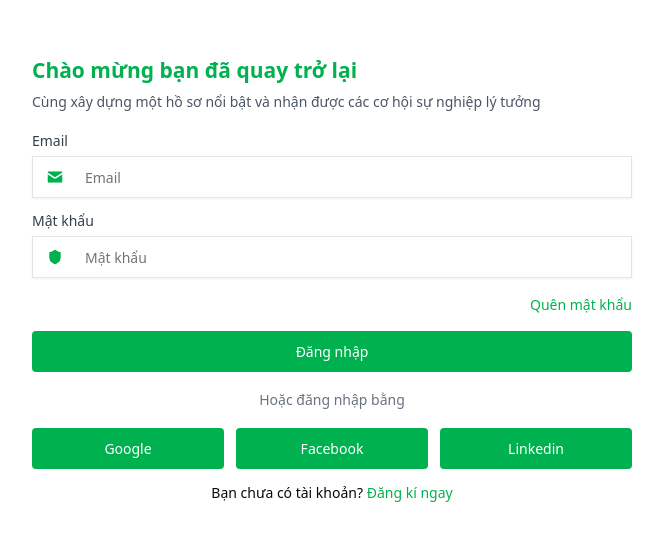
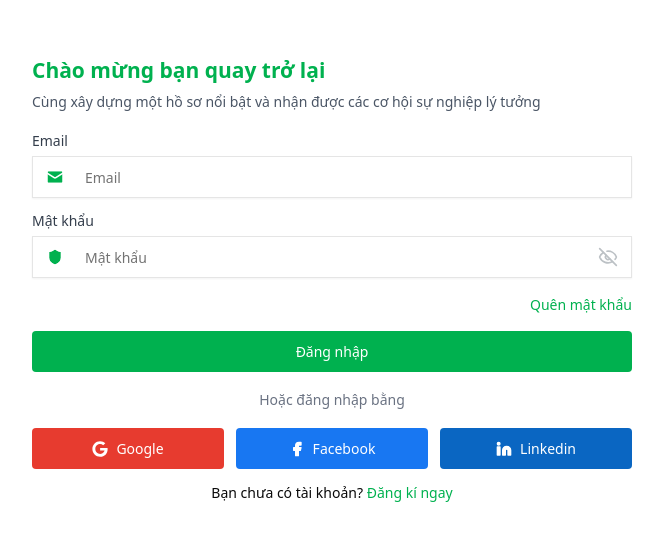
Before and after one commit to Job-Recruitment-Platform/dev-hiring-portal-client, a React (Vite) app: page /auth/login in a window 1280 px wide. Shown: the part 117-658 px from the top of the page, without its empty margins (308-971 px from the left). Built offline with nearby package versions, Linux system fonts and the light colour scheme.

Commit message:
feat: add password visibility toggle for login and register forms

```diff
--- /dev/null
+++ b/src/components/icon/index.tsx
@@ -0,0 +1,5 @@
+export const GoogleIcon = () => (
+   <svg xmlns='http://www.w3.org/2000/svg' viewBox='0 0 512 512'>
+      <path d='M500 261.8C500 403.3 403.1 504 260 504 122.8 504 12 393.2 12 256S122.8 8 260 8c66.8 0 123 24.5 166.3 64.9l-67.5 64.9c-88.3-85.2-252.5-21.2-252.5 118.2 0 86.5 69.1 156.6 153.7 156.6 98.2 0 135-70.4 140.8-106.9l-140.8 0 0-85.3 236.1 0c2.3 12.7 3.9 24.9 3.9 41.4z' />
+   </svg>
+)
--- a/src/pages/auth/auth/login/index.tsx
+++ b/src/pages/auth/auth/login/index.tsx
@@ -11,7 +11,8 @@ import {
 } from '@/components/ui/form'
 import type { LoginType } from '@/types/auth.type'
 import { zodResolver } from '@hookform/resolvers/zod'
-import { MailIcon, ShieldIcon } from 'lucide-react'
+import { EyeIcon, EyeOffIcon, MailIcon, ShieldIcon } from 'lucide-react'
+import { useState } from 'react'
 import { useForm } from 'react-hook-form'
 import { z } from 'zod'
 
@@ -21,6 +22,8 @@ const loginSchema = z.object({
 })
 
 export default function Login() {
+   const [showPassword, setShowPassword] = useState(false)
+
    const form = useForm<LoginType>({
       resolver: zodResolver(loginSchema),
       defaultValues: {
@@ -32,6 +35,8 @@ export default function Login() {
    const onSubmit = (data: LoginType) => {
       console.log('Thông tin đăng nhập:', data)
    }
+
+   const togglePasswordVisibility = () => setShowPassword(!showPassword)
 
    return (
       <div className='w-full'>
@@ -65,8 +70,17 @@ export default function Login() {
                            <FormInput
                               {...field}
                               placeholder='Mật khẩu'
-                              type='password'
+                              type={showPassword ? 'text' : 'password'}
                               leftIcon={<FilledIcons icon={ShieldIcon} fill='#00b14f' size={20} />}
+                              rightIcons={
+                                 <button type='button' onClick={togglePasswordVisibility}>
+                                    {showPassword ? (
+                                       <EyeIcon size={20} color='#bcc1c5' />
+                                    ) : (
+                                       <EyeOffIcon size={20} color='#bcc1c5' />
+                                    )}
+                                 </button>
+                              }
                            />
                         </FormControl>
                         <FormMessage />
--- a/src/pages/auth/auth/register/index.tsx
+++ b/src/pages/auth/auth/register/index.tsx
@@ -11,7 +11,8 @@ import {
 } from '@/components/ui/form'
 import type { RegisterType } from '@/types/auth.type'
 import { zodResolver } from '@hookform/resolvers/zod'
-import { EyeOffIcon, MailIcon, ShieldIcon, UserIcon } from 'lucide-react'
+import { EyeIcon, EyeOffIcon, MailIcon, ShieldIcon, UserIcon } from 'lucide-react'
+import { useState } from 'react'
 import { useForm } from 'react-hook-form'
 import { z } from 'zod'
 
@@ -33,6 +34,9 @@ const registerSchema = z
 type RegisterFormType = RegisterType & { repassword: string }
 
 export default function Register() {
+   const [showPassword, setShowPassword] = useState(false)
+   const [showRePassword, setShowRePassword] = useState(false)
+
    const form = useForm<RegisterFormType>({
       resolver: zodResolver(registerSchema),
       defaultValues: {
@@ -48,6 +52,9 @@ export default function Register() {
       const { repassword, ...registerData } = data
       console.log('Thông tin đăng ký:', registerData)
    }
+
+   const togglePasswordVisibility = () => setShowPassword(!showPassword)
+   const toggleRePasswordVisibility = () => setShowRePassword(!showRePassword)
 
    return (
       <div className='w-full'>
@@ -99,11 +106,15 @@ export default function Register() {
                            <FormInput
                               {...field}
                               placeholder='Mật khẩu'
-                              type='password'
+                              type={showPassword ? 'text' : 'password'}
                               leftIcon={<FilledIcons icon={ShieldIcon} fill='#00b14f' size={20} />}
                               rightIcons={
-                                 <button type='button'>
-                                    <EyeOffIcon size={20} color='#bcc1c5' />
+                                 <button type='button' onClick={togglePasswordVisibility}>
+                                    {showPassword ? (
+                                       <EyeIcon size={20} color='#bcc1c5' />
+                                    ) : (
+                                       <EyeOffIcon size={20} color='#bcc1c5' />
+                                    )}
                                  </button>
                               }
                            />
@@ -124,11 +135,15 @@ export default function Register() {
                            <FormInput
                               {...field}
                               placeholder='Nhập lại mật khẩu'
-                              type='password'
+                              type={showRePassword ? 'text' : 'password'}
                               leftIcon={<FilledIcons icon={ShieldIcon} fill='#00b14f' size={20} />}
                               rightIcons={
-                                 <button type='button'>
-                                    <EyeOffIcon size={20} color='#bcc1c5' />
+                                 <button type='button' onClick={toggleRePasswordVisibility}>
+                                    {showRePassword ? (
+                                       <EyeIcon size={20} color='#bcc1c5' />
+                                    ) : (
+                                       <EyeOffIcon size={20} color='#bcc1c5' />
+                                    )}
                                  </button>
                               }
                            />
--- a/src/pages/auth/index.tsx
+++ b/src/pages/auth/index.tsx
@@ -1,11 +1,21 @@
 import Button from '@/components/button/Button'
-import { Outlet } from 'react-router-dom'
+import { GoogleIcon } from '@/components/icon'
+import { FacebookIcon, LinkedinIcon } from 'lucide-react'
+import { Link, Outlet, useLocation } from 'react-router-dom'
 
 export default function Auth() {
+   const location = useLocation()
+   const currentPath = location.pathname.split('/').pop()
+   const isRegister = currentPath === 'register'
+
    return (
-      <div className='flex h-screen w-full justify-center items-center'>
+      <div className='flex h-screen w-full items-center justify-center'>
          <div className='w-[600px] space-y-1.5'>
-            <h2 className='w-full text-[21px] text-[#00b14f]'>Chào mừng bạn đã quay trở lại</h2>
+            <h2 className='w-full text-[21px] text-[#00b14f]'>
+               {isRegister
+                  ? 'Chào mừng bạn đến với Dev Hiring Portal'
+                  : 'Chào mừng bạn quay trở lại'}
+            </h2>
             <div className='text-sm text-gray-600'>
                Cùng xây dựng một hồ sơ nổi bật và nhận được các cơ hội sự nghiệp lý tưởng
             </div>
@@ -16,18 +26,37 @@ export default function Auth() {
                Hoặc đăng nhập bằng
             </div>
             <div className='flex gap-x-3'>
-               <Button variant='primary' className='flex-1 !py-2.5'>
+               <Button variant='primary' className='flex-1 !bg-[#e73b2f] py-2.5'>
+                  <div className='h-[16px] w-[16px] fill-white'>
+                     <GoogleIcon />
+                  </div>
                   Google
                </Button>
-               <Button variant='primary' className='flex-1 !py-2.5'>
+               <Button variant='primary' className='flex-1 !bg-[#1877f2] py-2.5'>
+                  <FacebookIcon fill='white' size={16} />
                   Facebook
                </Button>
-               <Button variant='primary' className='flex-1 !py-2.5'>
+               <Button variant='primary' className='flex-1 !bg-[#0a66c2] py-2.5'>
+                  <LinkedinIcon fill='white' size={16} />
                   Linkedin
                </Button>
             </div>
             <div className='w-full py-2 text-center text-sm'>
-               Bạn chưa có tài khoản? <a className='font-normal text-[#00b14f]'>Đăng kí ngay</a>
+               {isRegister ? (
+                  <>
+                     Bạn đã có tài khoản?{' '}
+                     <Link to={'/auth/login'} className='font-normal text-[#00b14f]'>
+                        Đăng nhập ngay
+                     </Link>
+                  </>
+               ) : (
+                  <>
+                     Bạn chưa có tài khoản?{' '}
+                     <Link to={'/auth/register'} className='font-normal text-[#00b14f]'>
+                        Đăng kí ngay
+                     </Link>
+                  </>
+               )}
             </div>
          </div>
       </div>
```
